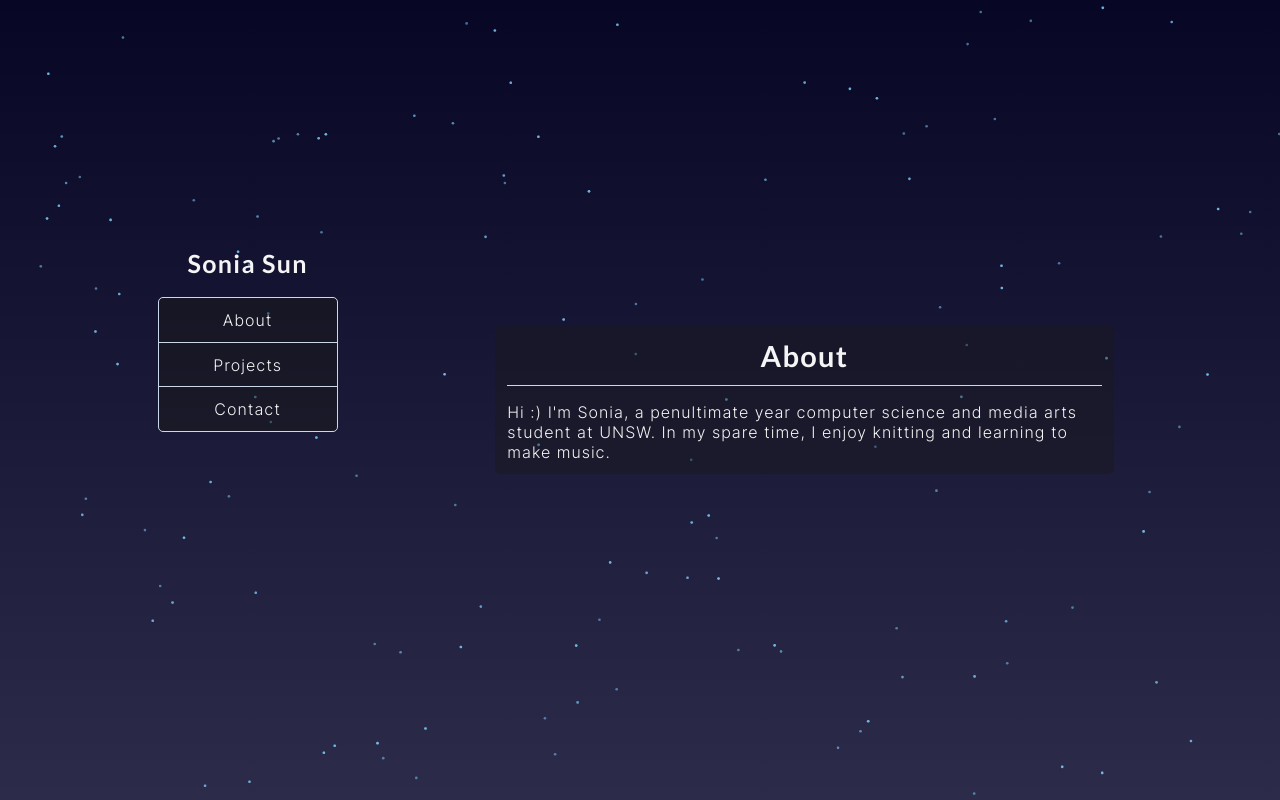
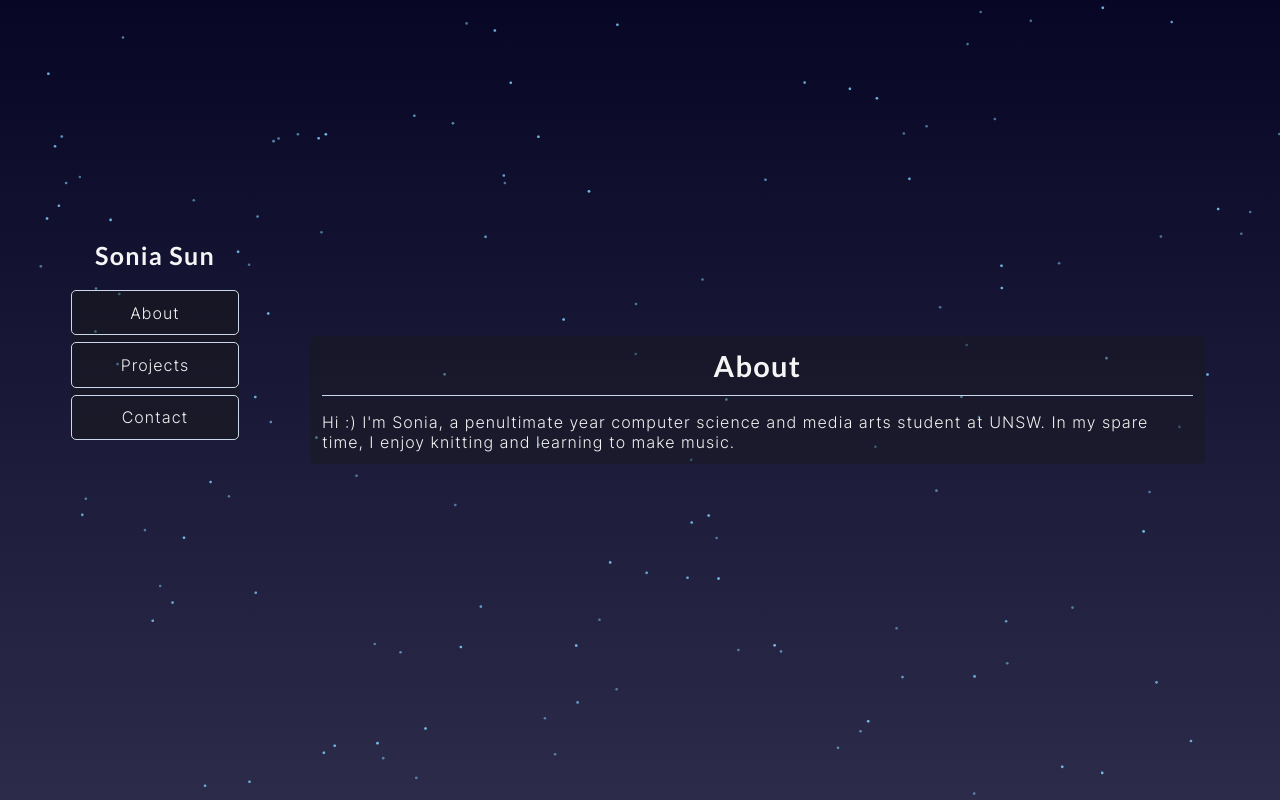
Before and after one commit to sblobs/sonsun.dev, a React (Create React App) app: page /about in a window 1280 px wide. Built offline with nearby package versions, Linux system fonts and the light colour scheme.

Commit message:
Made sidebar more narrow and changed button appearance

```diff
--- a/src/components/MenuBar.module.scss
+++ b/src/components/MenuBar.module.scss
@@ -35,7 +35,6 @@
 .btn_first {
 	-webkit-flex: 1;
 	flex: 1;
-	border: none;
 	border: $border-styles;
 	border-radius: 5px;
 }
--- a/src/components/SideBar.module.scss
+++ b/src/components/SideBar.module.scss
@@ -4,13 +4,14 @@
  *  Source: https://www.30secondsofcode.org/css/s/hover-underline-animation */
 .main {
 	height: 85%;
-	flex: 5;
+	flex: 8;
 	max-width: 550px;
 	display: flex;
 	flex-direction: column;
 	align-items: center;
 	justify-content: center;
 	color: $text-color;
+	max-width: 310px;
 }
 
 .title {
@@ -49,23 +50,28 @@
 	flex-direction: column;
 	align-items: center;
 	justify-content: center;
-	width: 19.5vw;
-	max-width: 180px;
-	height: 135px;
-	margin-top: 18.7px;
+	width: 168px;
+	height: 150px;
+	margin-top: 20px;
 	box-sizing: border-box;
 	background-color: rgba(25,25,25, 0.5);
-	border: $border-styles;
-	border-radius: 5px;
+	border: none;
 	overflow: hidden;
 }
 
 .btn_mid {
-	border-top: $border-styles;
+	-webkit-flex: 1;
+	flex: 1;
+	border: $border-styles;
+	border-radius: 5px;
+	margin-top: 7px;
 }
 
 .btn_first {
-	border: none;
+	-webkit-flex: 1;
+	flex: 1;
+	border: $border-styles;
+	border-radius: 5px;
 }
 
 @media (max-width: 711px) {
--- a/src/pages/PageLayout.module.scss
+++ b/src/pages/PageLayout.module.scss
@@ -29,7 +29,7 @@
 .content {
 	align-self: center;
 	flex: 6;
-	margin-right: 13%;
+	margin-right: min(11.7%, 75px);
 	padding: 12px;
 	background-color: rgba(25,25,25, 0.4);
 	border-radius: 5px;
```
